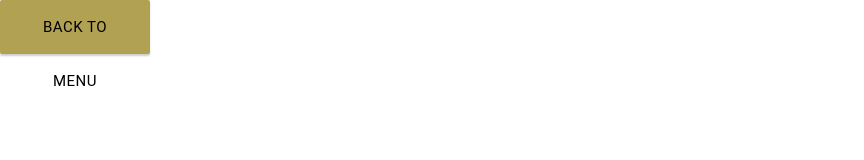
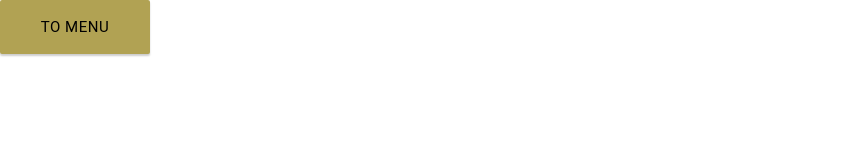
Before and after one commit to Ekaterina1994/quiz, a React (Create React App) app in the folder client/: page / in a window 1280 px wide. Shown: the top 160 px of the page, without its empty margins (0-864 px from the left). Built offline with nearby package versions, Linux system fonts and the light colour scheme.

Commit message:
#5-make a good structure for project/ add link component

```diff
--- a/client/src/app/App.tsx
+++ b/client/src/app/App.tsx
@@ -1,21 +1,19 @@
 import React from "react";
-import clsx from "clsx";
-import {BrowserRouter as Router, Route, Routes, NavLink} from "react-router-dom";
+import {BrowserRouter as Router, Route, Routes} from "react-router-dom";
+import Link from "src/app/component/link/Link";
 import MainPage, {MAIN_PATH} from "src/app/logic/mainPage/MainPage";
 import SettingsPage, {SETTINGS_PATH} from "src/app/logic/settingsPage/SettingsPage";
 import QuizPage, {QUIZ_PATH} from "src/app/logic/quizPage/QuizPage";
 import ErrorPage from "src/app/logic/errorPage/ErrorPage";
-import linkStyles from "src/app/component/button/Button.module.scss";
 
 /**
  * The main component with routes
  */
 const App: React.FC = () => {
-  const linkClassName = clsx(linkStyles.btn);
 
   return (
     <Router>
-      <NavLink className={linkClassName} to={MAIN_PATH}>Back to menu</NavLink>
+      <Link name="To menu" to={MAIN_PATH} />
       <Routes>
         <Route path={MAIN_PATH} element={<MainPage />} />
         <Route path={SETTINGS_PATH} element={<SettingsPage />} />
--- /dev/null
+++ b/client/src/app/component/link/Link.tsx
@@ -0,0 +1,18 @@
+import React from "react";
+import {NavLink} from "react-router-dom";
+import clsx from "clsx";
+import styles from "src/app/component/button/Button.module.scss";
+
+interface LinkProps {
+  to: string;
+  name: string;
+}
+
+const Link: React.FC<LinkProps> = (props: LinkProps) => {
+  const linkClassName = clsx(styles.btn);
+  return (
+    <NavLink className={linkClassName} to={props.to}>{props.name}</NavLink>
+  );
+};
+
+export default Link;
--- a/client/src/app/logic/mainPage/MainPage.tsx
+++ b/client/src/app/logic/mainPage/MainPage.tsx
@@ -1,8 +1,7 @@
 import React from "react";
 import clsx from "clsx";
 import styles from "src/app/logic/mainPage/MainPage.module.scss";
-import linkStyles from "src/app/component/button/Button.module.scss";
-import {NavLink} from "react-router-dom";
+import Link from "src/app/component/link/Link";
 import {SETTINGS_PATH} from "src/app/logic/settingsPage/SettingsPage";
 import {QUIZ_PATH} from "src/app/logic/quizPage/QuizPage";
 
@@ -10,12 +9,11 @@ export const MAIN_PATH = "/"; // The first route acts as the root. It's path to
 
 const MainPage: React.FC = () => {
   const mainClassName = clsx(styles.main);
-  const linkClassName = clsx(linkStyles.btn);
 
   return (
     <main className={mainClassName}>
-      <NavLink className={linkClassName} to={QUIZ_PATH}>Start</NavLink>
-      <NavLink className={linkClassName} to={SETTINGS_PATH}>Settings</NavLink>
+      <Link name="Start" to={QUIZ_PATH} />
+      <Link name="Settings" to={SETTINGS_PATH} />
     </main>
   );
 };
```
